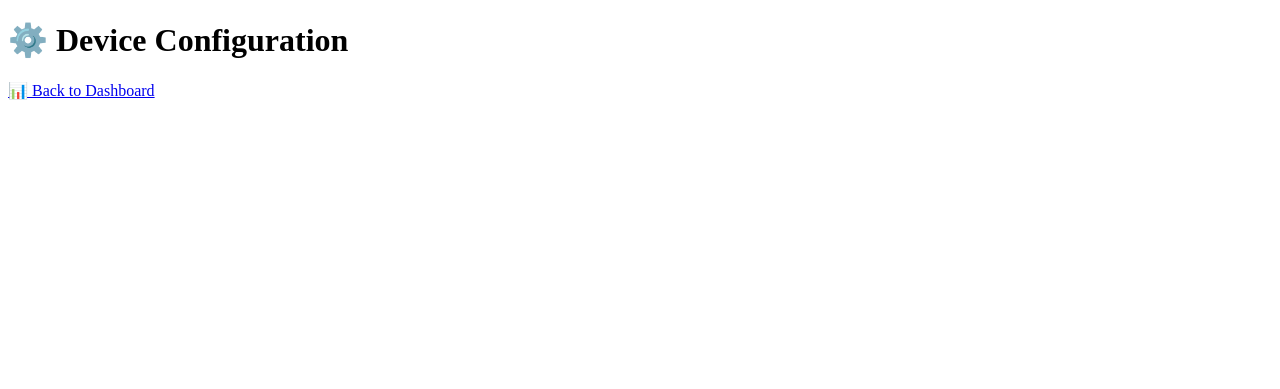
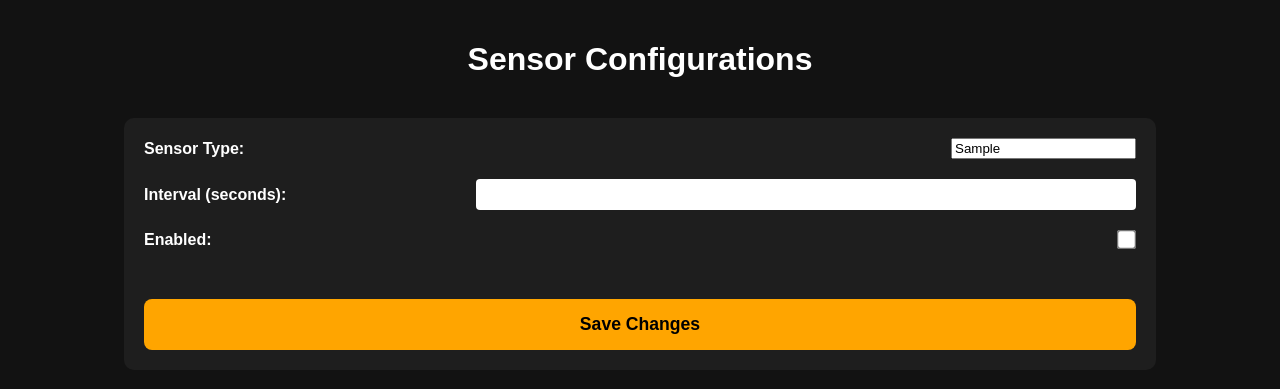
Before and after one commit to mup1979/HomeSense, a FastAPI app: template app/templates/config.html in a window 1280 px wide. Shown: the top 389 px of the page. Run offline with FastAPI, Linux system fonts and the light colour scheme; the template is opened without the code that fills it: most values are stand-ins (such as "Sample title", 1, 10 or a date in 2020).

Commit message:
Add sensor config page with interval and toggle support

```diff
--- a/app/main.py
+++ b/app/main.py
@@ -8,7 +8,6 @@
 import pandas as pd
 import plotly.graph_objs as go
 from dotenv import load_dotenv
-from datetime import datetime, timedelta, timezone
 
 load_dotenv()
 
@@ -36,59 +35,87 @@
     if not user:
         return RedirectResponse(url="/", status_code=status.HTTP_303_SEE_OTHER)
 
-    print("📡 Fetching data from Supabase...")
     response = supabase.table("turbidity_data").select("*").limit(1000).execute()
     data = response.data
 
     if not data:
-        print("⚠️ No data received from Supabase.")
-        return templates.TemplateResponse("dashboard.html", {"request": request, "plot_raw": "", "plot_voltage": ""})
+        return templates.TemplateResponse("dashboard.html", {"request": request, "plot_html": ""})
 
     df = pd.DataFrame(data)
-    print(f"✅ DataFrame loaded: {len(df)} rows")
-
-    if "sensor_id" not in df.columns:
-        print("❌ 'sensor_id' column not found in data.")
-        return templates.TemplateResponse("dashboard.html", {"request": request, "plot_raw": "", "plot_voltage": ""})
-
-    # Convert timestamp to datetime and filter last 24 hours
-    df["timestamp"] = pd.to_datetime(df["timestamp"], utc=True)
-    now = datetime.now(timezone.utc)
-    last_day = now - timedelta(days=1)
+    df["timestamp"] = pd.to_datetime(df["timestamp"])
+    last_day = pd.Timestamp.now(tz="UTC") - pd.Timedelta(days=1)
     df = df[df["timestamp"] >= last_day]
 
-    sensor1 = df[df["sensor_id"] == "Sensor1"].sort_values("timestamp")
-    sensor2 = df[df["sensor_id"] == "Sensor2"].sort_values("timestamp")
-    print(f"📊 Sensor1: {len(sensor1)}, Sensor2: {len(sensor2)}")
+    sensor1 = df[df["sensor_id"] == "Sensor1"]
+    sensor2 = df[df["sensor_id"] == "Sensor2"]
 
-    # Raw Value Chart
     fig_raw = go.Figure()
     fig_raw.add_trace(go.Scatter(x=sensor1["timestamp"], y=sensor1["raw_value"], mode="lines", name="Sensor1 Raw", line=dict(color="orange")))
     fig_raw.add_trace(go.Scatter(x=sensor2["timestamp"], y=sensor2["raw_value"], mode="lines", name="Sensor2 Raw", line=dict(color="white")))
-    fig_raw.update_layout(
-        title="Raw Turbidity Values",
-        template="plotly_dark",
-        margin=dict(l=40, r=40, t=40, b=40),
-        height=400,
-        legend=dict(orientation="h", yanchor="bottom", y=1.02, xanchor="right", x=1)
-    )
-    plot_raw = fig_raw.to_html(full_html=False)
 
-    # Voltage Chart
     fig_voltage = go.Figure()
     fig_voltage.add_trace(go.Scatter(x=sensor1["timestamp"], y=sensor1["voltage"], mode="lines", name="Sensor1 Voltage", line=dict(color="orange", dash="dash")))
     fig_voltage.add_trace(go.Scatter(x=sensor2["timestamp"], y=sensor2["voltage"], mode="lines", name="Sensor2 Voltage", line=dict(color="white", dash="dash")))
-    fig_voltage.update_layout(
-        title="Sensor Voltage",
-        template="plotly_dark",
-        margin=dict(l=40, r=40, t=40, b=40),
-        height=400,
-        legend=dict(orientation="h", yanchor="bottom", y=1.02, xanchor="right", x=1)
-    )
-    plot_voltage = fig_voltage.to_html(full_html=False)
 
-    return templates.TemplateResponse("dashboard.html", {
+    fig_raw.update_layout(template="plotly_dark", height=400, margin=dict(l=40, r=40, t=40, b=40))
+    fig_voltage.update_layout(template="plotly_dark", height=400, margin=dict(l=40, r=40, t=40, b=40))
+
+    plot_html = fig_raw.to_html(full_html=False) + fig_voltage.to_html(full_html=False)
+
+    return templates.TemplateResponse("dashboard.html", {"request": request, "plot_html": plot_html})
+
+@app.get("/config", response_class=HTMLResponse)
+async def config_page(request: Request):
+    user = request.session.get("user")
+    if not user:
+        return RedirectResponse(url="/", status_code=status.HTTP_303_SEE_OTHER)
+
+    sensor_types = ["turbidity", "temperature", "pm"]
+    device_id = "RP1"
+    config_data = []
+
+    for sensor_type in sensor_types:
+        response = supabase.table("device_config") \
+            .select("interval_sec, enabled") \
+            .eq("device_id", device_id) \
+            .eq("sensor_type", sensor_type) \
+            .execute()
+
+        if response.data:
+            entry = response.data[0]
+            entry["sensor_type"] = sensor_type
+            config_data.append(entry)
+        else:
+            config_data.append({
+                "sensor_type": sensor_type,
+                "interval_sec": 300,
+                "enabled": False
+            })
+
+    return templates.TemplateResponse("config.html", {
         "request": request,
-        "plot_raw": plot_raw,
-        "plot_voltage": plot_voltage
+        "config_data": config_data
     })
+
+@app.post("/update_config", response_class=HTMLResponse)
+async def update_config(
+    request: Request,
+    sensor_type: str = Form(...),
+    interval_sec: int = Form(...),
+    enabled: str = Form(...)
+):
+    user = request.session.get("user")
+    if not user:
+        return RedirectResponse(url="/", status_code=status.HTTP_303_SEE_OTHER)
+
+    device_id = "RP1"
+    enabled_bool = enabled.lower() == "true"
+
+    supabase.table("device_config").upsert({
+        "device_id": device_id,
+        "sensor_type": sensor_type,
+        "interval_sec": interval_sec,
+        "enabled": enabled_bool
+    }).execute()
+
+    return RedirectResponse(url="/config", status_code=status.HTTP_303_SEE_OTHER)
--- a/app/templates/config.html
+++ b/app/templates/config.html
@@ -1,10 +1,95 @@
 <!DOCTYPE html>
-<html>
+<html lang="en">
 <head>
-  <title>Configuration</title>
+  <meta charset="UTF-8">
+  <title>Sensor Configuration</title>
+  <link rel="stylesheet" href="/static/style.css" />
+  <style>
+    body {
+      background-color: #121212;
+      color: #ffffff;
+      font-family: sans-serif;
+      padding: 20px;
+    }
+
+    h1 {
+      text-align: center;
+      margin-bottom: 40px;
+    }
+
+    .config-form {
+      width: 80%;
+      margin: auto;
+      background: #1e1e1e;
+      padding: 20px;
+      border-radius: 10px;
+    }
+
+    .config-block {
+      display: flex;
+      align-items: center;
+      justify-content: space-between;
+      margin-bottom: 20px;
+    }
+
+    .config-block label {
+      flex: 1;
+      font-weight: bold;
+    }
+
+    .config-block input[type="number"],
+    .config-block select {
+      flex: 2;
+      padding: 8px;
+      margin-left: 10px;
+      border-radius: 4px;
+      border: none;
+    }
+
+    .config-block input[type="checkbox"] {
+      transform: scale(1.5);
+      margin-left: 10px;
+    }
+
+    button {
+      width: 100%;
+      padding: 15px;
+      background-color: orange;
+      border: none;
+      border-radius: 8px;
+      font-size: 1.1rem;
+      cursor: pointer;
+      font-weight: bold;
+      margin-top: 30px;
+    }
+
+    button:hover {
+      background-color: darkorange;
+    }
+  </style>
 </head>
 <body>
-  <h1>⚙️ Device Configuration</h1>
-  <p><a href="/dashboard">📊 Back to Dashboard</a></p>
+  <h1>Sensor Configurations</h1>
+
+  {% for config in config_data %}
+  <form class="config-form" action="/update_config" method="post">
+    <div class="config-block">
+      <label>Sensor Type:</label>
+      <input type="text" name="sensor_type" value="{{ config.sensor_type }}" readonly />
+    </div>
+
+    <div class="config-block">
+      <label>Interval (seconds):</label>
+      <input type="number" name="interval_sec" value="{{ config.interval_sec }}" min="1" required />
+    </div>
+
+    <div class="config-block">
+      <label>Enabled:</label>
+      <input type="checkbox" name="enabled" value="true" {% if config.enabled %}checked{% endif %} />
+    </div>
+
+    <button type="submit">Save Changes</button>
+  </form>
+  {% endfor %}
 </body>
 </html>
```
Also changed, not shown: push_to_supabase.py (added, +98 -0 lines).
